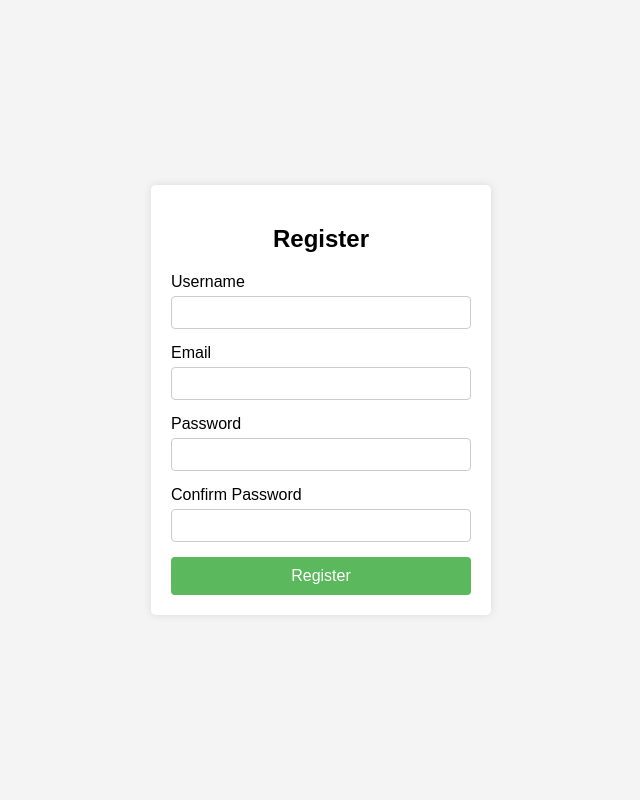
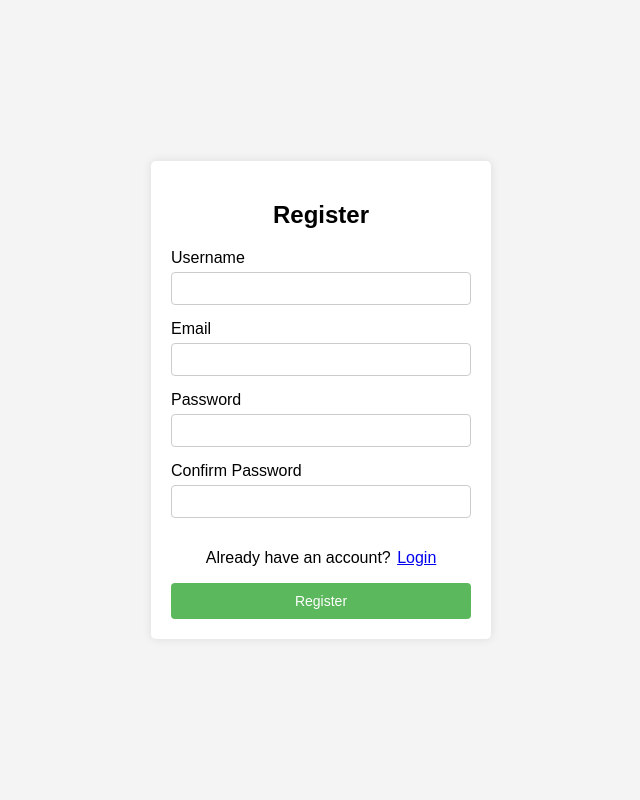
Before and after one commit to NayotamaPradipta/BinotifyApp, a PHP site: page /register in a window 1280 px wide. Shown: the whole page, without its empty margins (319-959 px from the left). Run offline with PHP 8.4, Linux system fonts and the light colour scheme; some web fonts are replaced.

Commit message:
Fixed Register Page

```diff
--- a/login.php
+++ b/login.php
@@ -38,7 +38,7 @@
                 1. Create register.php and change href
                 2. Create a link from login to home page
                 -->
-                <a href="#">Register</a>
+                <a href="register.php">Register</a>
             </div>
         </form>
     </div>
--- a/register-styles.css
+++ b/public/css/register.css
@@ -1,5 +1,14 @@
+@font-face {
+    font-family: 'spotify-circular-l';
+    src: url('https://encore.scdn.co/1.2.3/CircularSpotify-UI-Latin-OS2v3-Light.woff2') format('woff2');
+}
+@font-face {
+    font-family: 'spotify-circular-b';
+    src: url('https://encore.scdn.co/1.2.3/CircularSpotify-UI-Latin-OS2v3-Bold.woff2') format('woff2');
+}
+
 body {
-    font-family: Arial, sans-serif;
+    font-family: 'spotify-circular-b',Arial, sans-serif;
     background-color: #f4f4f4;
     display: flex;
     justify-content: center;
@@ -48,9 +57,20 @@ button {
     border: none;
     border-radius: 4px;
     cursor: pointer;
-    font-size: 16px;
+    font-size: 14px;
 }
 
 button:hover {
     background-color: #4cae4c;
 }
+.back-login {
+    display: flex;
+    align-items: center;
+    justify-content: center;
+    margin-top: 1vh;
+}
+
+.back-login p {
+
+    margin-right: 0.5vw;
+}
--- a/register.php
+++ b/register.php
@@ -4,7 +4,7 @@
     <meta charset="UTF-8">
     <meta name="viewport" content="width=device-width, initial-scale=1.0">
     <title>Registration Page</title>
-    <link rel="stylesheet" href="register-styles.css">
+    <link rel="stylesheet" href="public/css/register.css">
 </head>
 <body>
     <div class="container">
@@ -27,6 +27,10 @@
                 <input type="password" id="confirm-password" name="confirm-password" required>
                 <span id="message" style="color: red;"></span>
             </div>
+            <div class="back-login">
+                <p>Already have an account?</p>
+                <a href="Login.php">Login</a>
+            </div>
             <button type="submit">Register</button>
         </form>
     </div>
```
